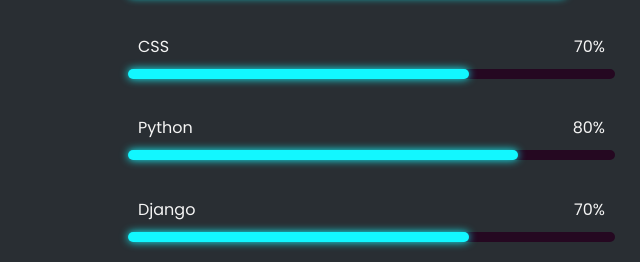
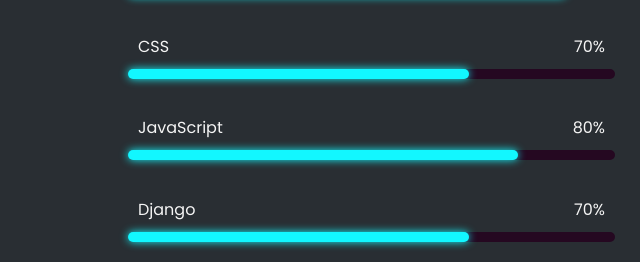
Before and after one commit to Rehan-Asmat/portfolio_project, a plain HTML site: page index.html in a window 1280 px wide. Shown: the part 2718-2980 px from the top of the page, 0-640 px from the left. Drawn offline with nearby package versions, Linux system fonts and the light colour scheme.

Commit message:
Update index.html

```diff
--- a/index.html
+++ b/index.html
@@ -233,7 +233,7 @@
           <!-- skill bar 3///.............../////////////.............../////////// -->
           <div class="skill-bar">
             <div class="info">
-              <p>Python</p>
+              <p>JavaScript</p>
               <p>80%</p>
             </div>
             <div class="bar">
```
